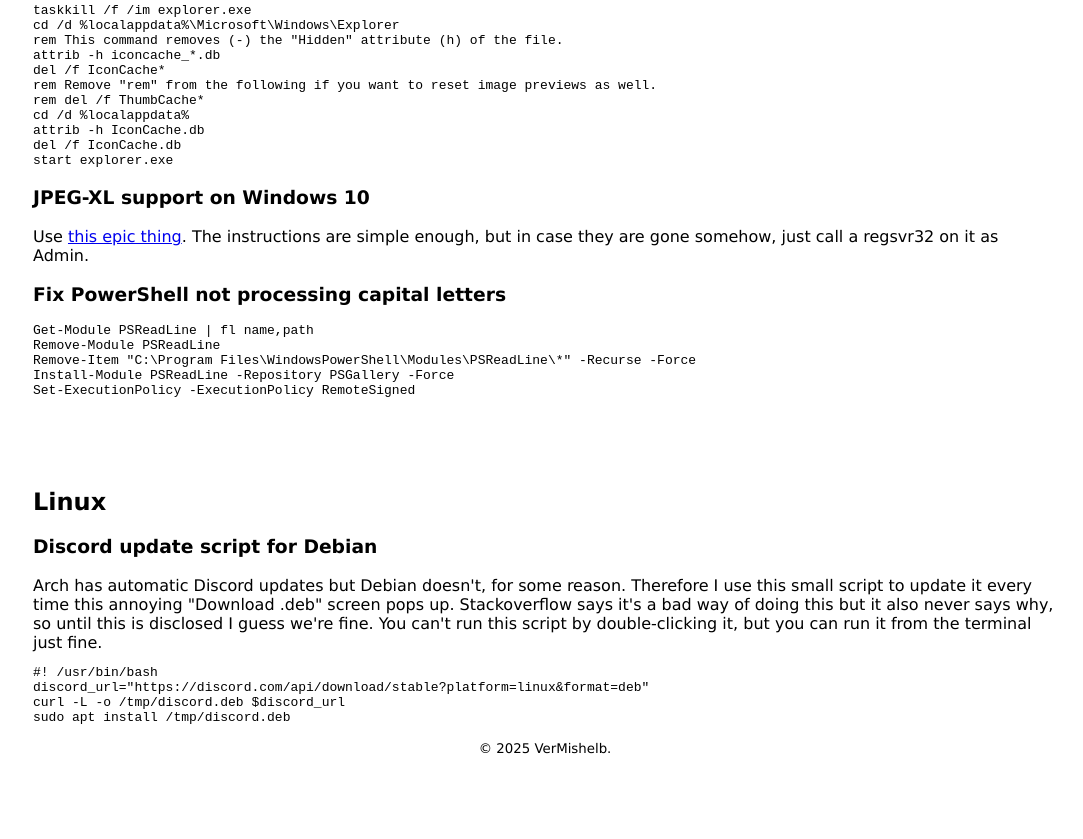
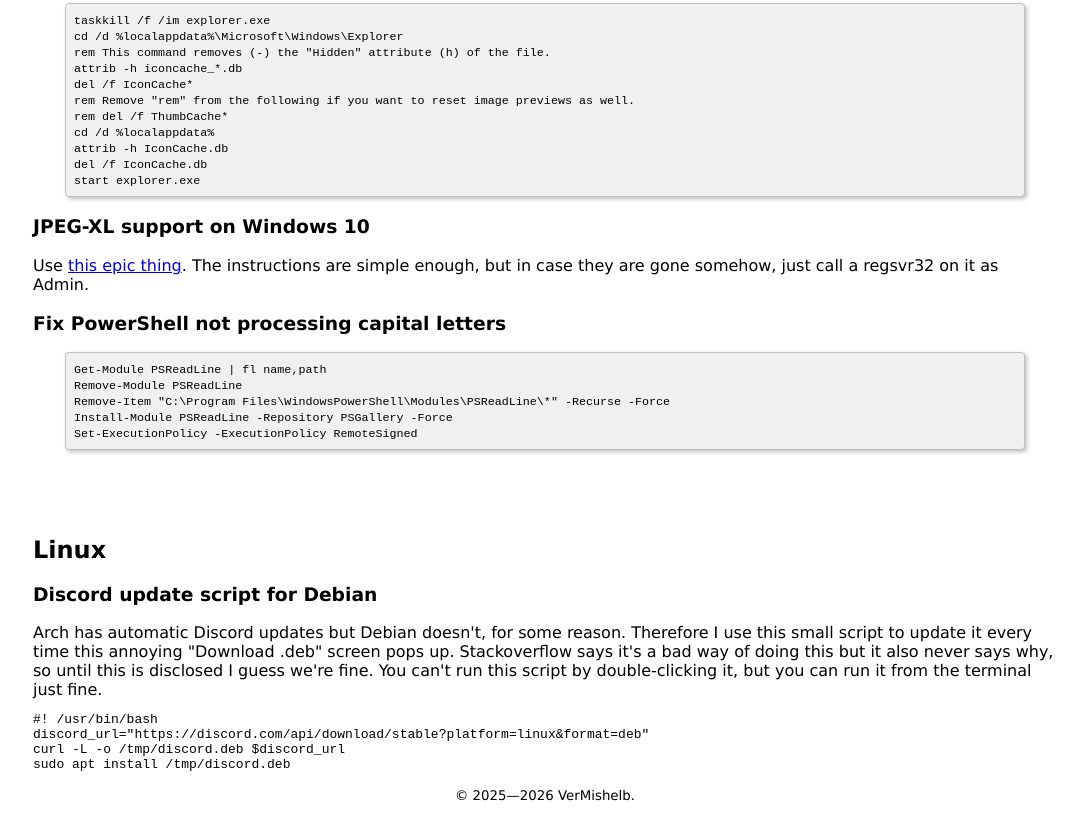
Before and after one commit to VerMishelb/vermishelb.github.io, a plain HTML site: page tips-and-tricks.html in a window 1280 px wide. Shown: the part 1038-1877 px from the top of the page, without its empty margins (95-1178 px from the left). Before the commit the page ends 1852 px from the top, so only its background shows below. Drawn offline with Linux system fonts and the light colour scheme.

Commit message:
Up to date with neocities version.

```diff
--- a/style.css
+++ b/style.css
@@ -19,5 +19,6 @@ body {
 	background: #f0f0f0;
 	border-radius: 4px;
 	box-shadow: 2px 2px 4px #C0C0C0;
-	font: 500 100% monospace;
+	/* font: 500 100% monospace; */
+	font: 500 90% "Courier New", monospace;
 }
--- a/tips-and-tricks.html
+++ b/tips-and-tricks.html
@@ -59,7 +59,7 @@
     <p>
       There are two types of cache — IconCache and ThumbCache. The former is for regular icons, like apps and folders. The latter is for previews for videos, images and so on. Usually it's the former one that is broken. Put the following into a .bat file and execute it as administrator.
     </p>
-<pre><code>taskkill /f /im explorer.exe
+<pre class="proglist"><code>taskkill /f /im explorer.exe
 cd /d %localappdata%\Microsoft\Windows\Explorer
 rem This command removes (-) the "Hidden" attribute (h) of the file.
 attrib -h iconcache_*.db
@@ -77,7 +77,7 @@ start explorer.exe</code></pre>
     </p>
 
     <h3>Fix PowerShell not processing capital letters</h3>
-<pre><code>Get-Module PSReadLine | fl name,path
+<pre class="proglist"><code>Get-Module PSReadLine | fl name,path
 Remove-Module PSReadLine
 Remove-Item "C:\Program Files\WindowsPowerShell\Modules\PSReadLine\*" -Recurse -Force
 Install-Module PSReadLine -Repository PSGallery -Force
@@ -97,7 +97,7 @@ sudo apt install /tmp/discord.deb</code></pre>
     <footer>
       <div style="text-align: center;">
           <small>
-              © 2025 VerMishelb.
+              © 2025—2026 VerMishelb.
           </small>
       </div>
     </footer>
```
Also changed, not shown: iamt.html (+1 -1 lines), index.html (+1 -1 lines), ru/iamt.html (+1 -1 lines), ru/tips-and-tricks.html (+2 -2 lines), files/skull.png (added), files/олег тиньков шаблон.jpg (added), 2 other files.
